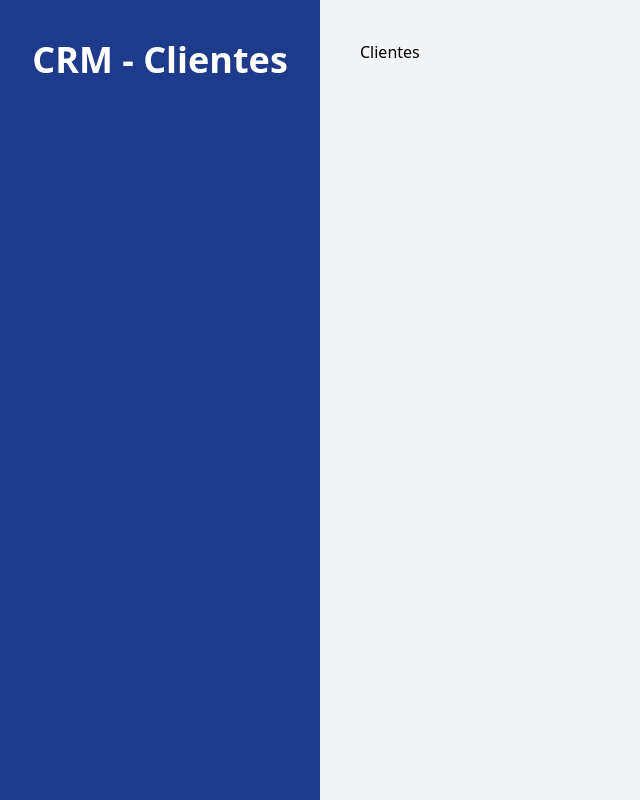
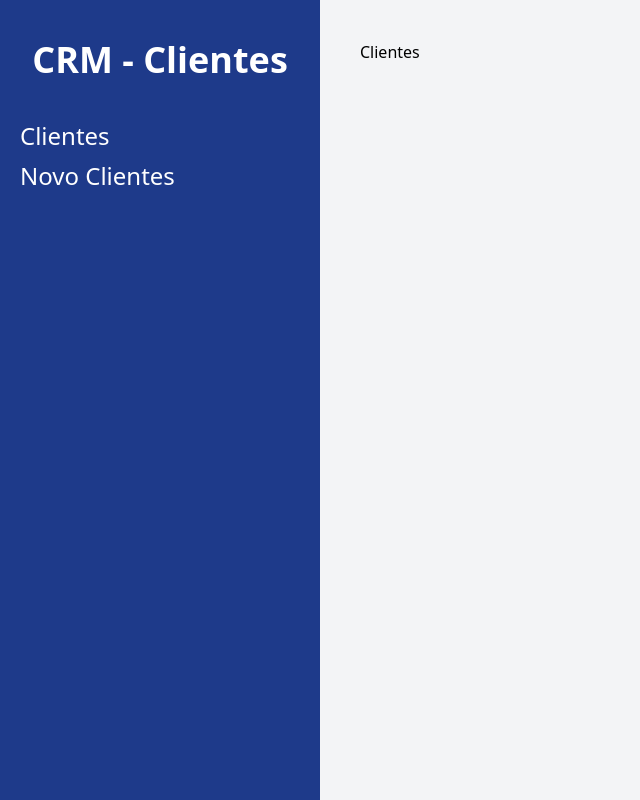
Before and after one commit to marshalmori/crm-react, a React (Vite) app: page / in a window 1280 px wide. Shown: the whole page, without its empty margins (0-640 px from the left). Built offline with nearby package versions, Linux system fonts and the light colour scheme.

Commit message:
Criar navegação entre componentes com Link

```diff
--- a/src/components/Layout.jsx
+++ b/src/components/Layout.jsx
@@ -1,4 +1,4 @@
-import { Outlet } from "react-router-dom";
+import { Outlet, Link } from "react-router-dom";
 
 const Layout = () => {
   return (
@@ -7,6 +7,20 @@
         <h2 className="text-4xl font-black text-center text-white">
           CRM - Clientes
         </h2>
+        <nav className="mt-10">
+          <Link
+            className="text-2xl block mt-2 hover:text-blue-400 text-white"
+            to="/"
+          >
+            Clientes
+          </Link>
+          <Link
+            className="text-2xl block mt-2 hover:text-blue-400 text-white"
+            to="/clientes/nuevo"
+          >
+            Novo Clientes
+          </Link>
+        </nav>
       </aside>
       <main className="md:w-3/4 p-10 md:h-screen overflow-scroll">
         <Outlet />
```
